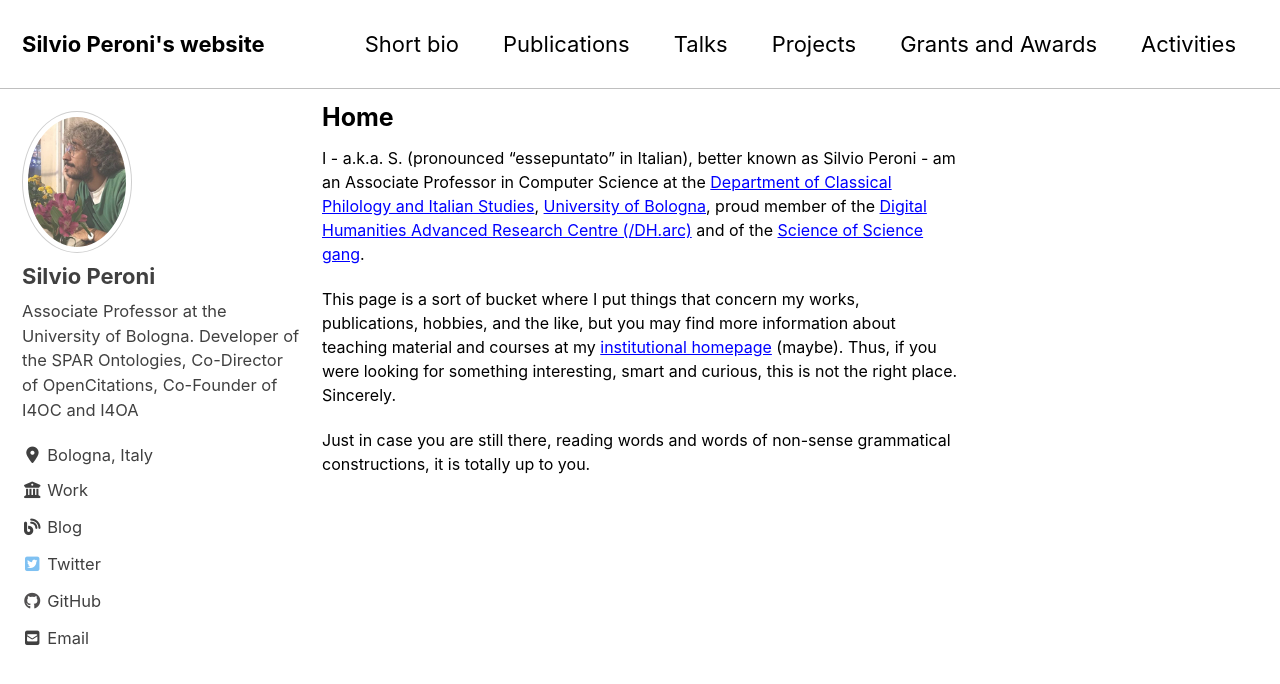
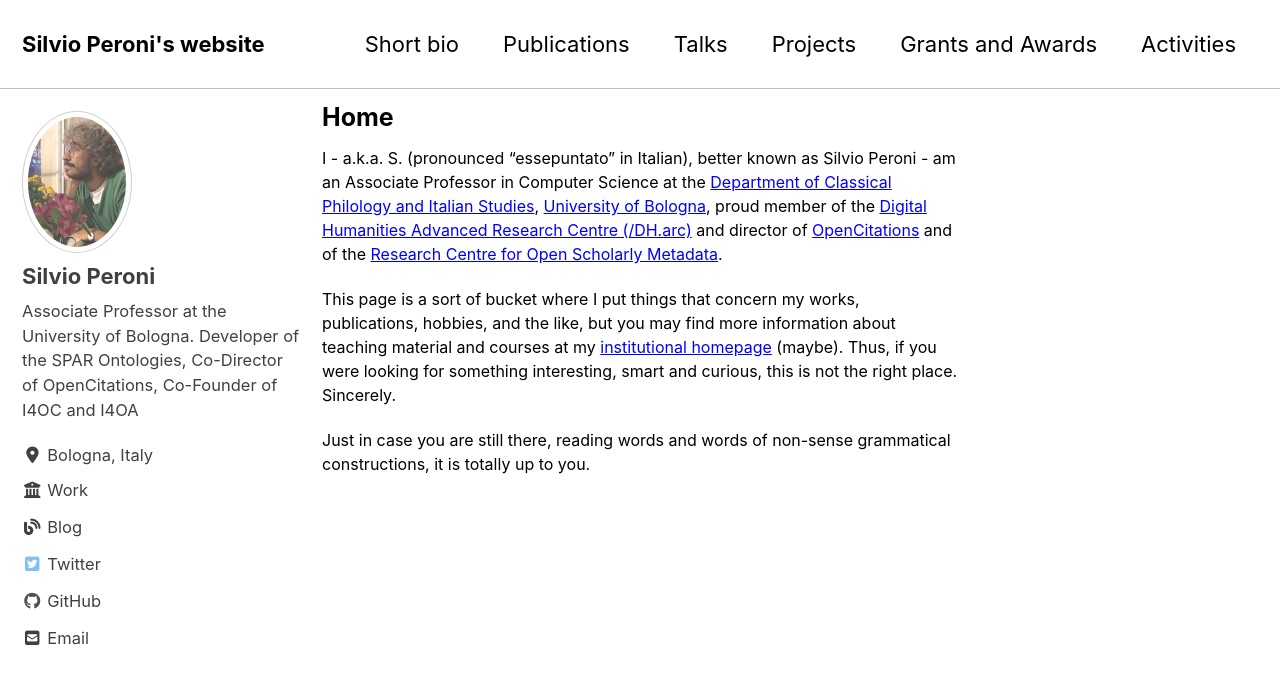
Before and after one commit to essepuntato/essepuntato.github.io, a Jekyll site: the page built from _pages/index.md, in a window 1280 px wide and 900 px high. Shown: the top 684 px of the window. Built offline with Jekyll 4.4.1, drawn with Linux system fonts in a browser that asks for light colours; cached includes are drawn as plain includes; nearby versions of some CDN libraries.

Commit message:
Update index.md

```diff
--- a/_pages/index.md
+++ b/_pages/index.md
@@ -5,7 +5,7 @@ permalink: /
 title: Home
 ---
 
-I - a.k.a. S. (pronounced "essepuntato" in Italian), better known as Silvio Peroni - am an Associate Professor in Computer Science at the [Department of Classical Philology and Italian Studies](http://www.ficlit.unibo.it/), [University of Bologna](http://www.unibo.it/en), proud member of the [Digital Humanities Advanced Research Centre (/DH.arc)](https://dharc.unibo.it) and of the [Science of Science gang](https://sosgang.github.io).
+I - a.k.a. S. (pronounced "essepuntato" in Italian), better known as Silvio Peroni - am an Associate Professor in Computer Science at the [Department of Classical Philology and Italian Studies](http://www.ficlit.unibo.it/), [University of Bologna](http://www.unibo.it/en), proud member of the [Digital Humanities Advanced Research Centre (/DH.arc)](https://dharc.unibo.it) and director of [OpenCitations](https://opencitations.net) and of the [Research Centre for Open Scholarly Metadata](https://openscholarlymetadata.org).
 
 This page is a sort of bucket where I put things that concern my works, publications, hobbies, and the like, but you may find more information about teaching material and courses at my [institutional homepage](https://www.unibo.it/sitoweb/silvio.peroni/en) (maybe). Thus, if you were looking for something interesting, smart and curious, this is not the right place. Sincerely.
 
```
